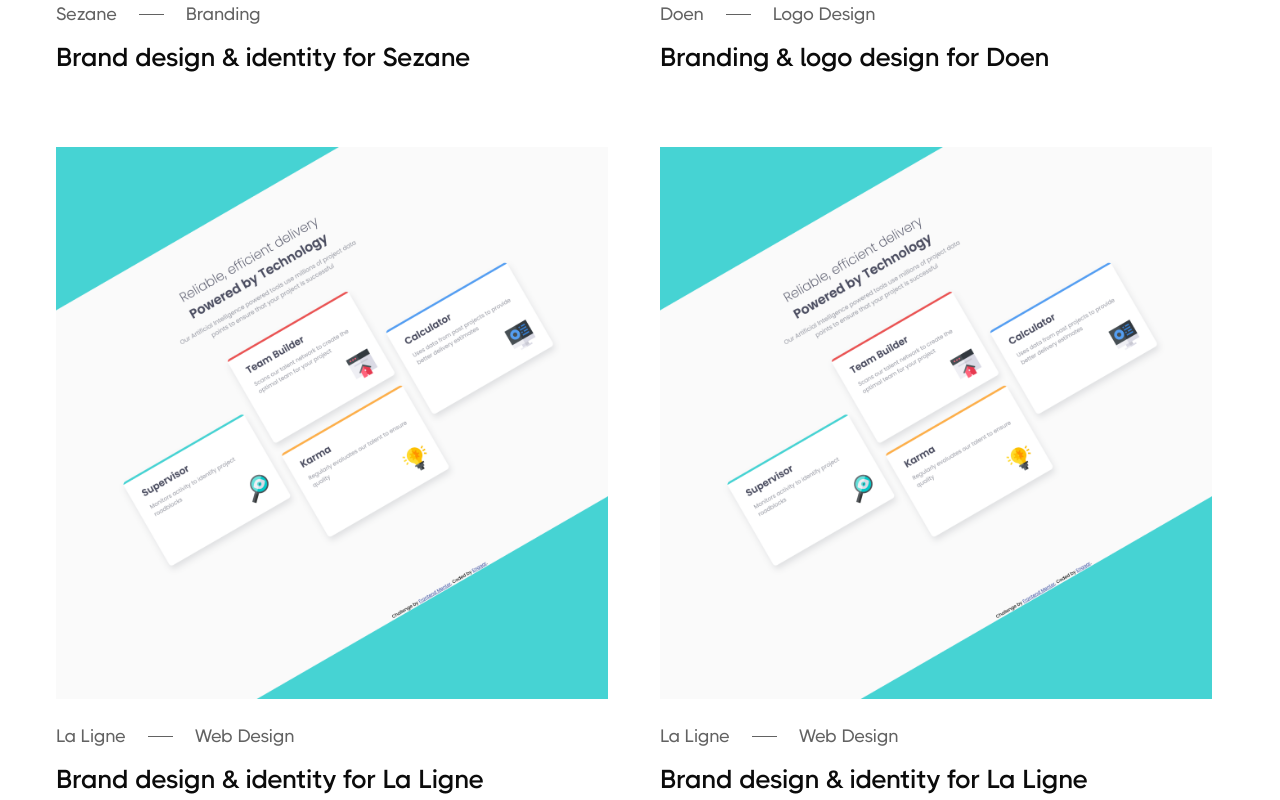
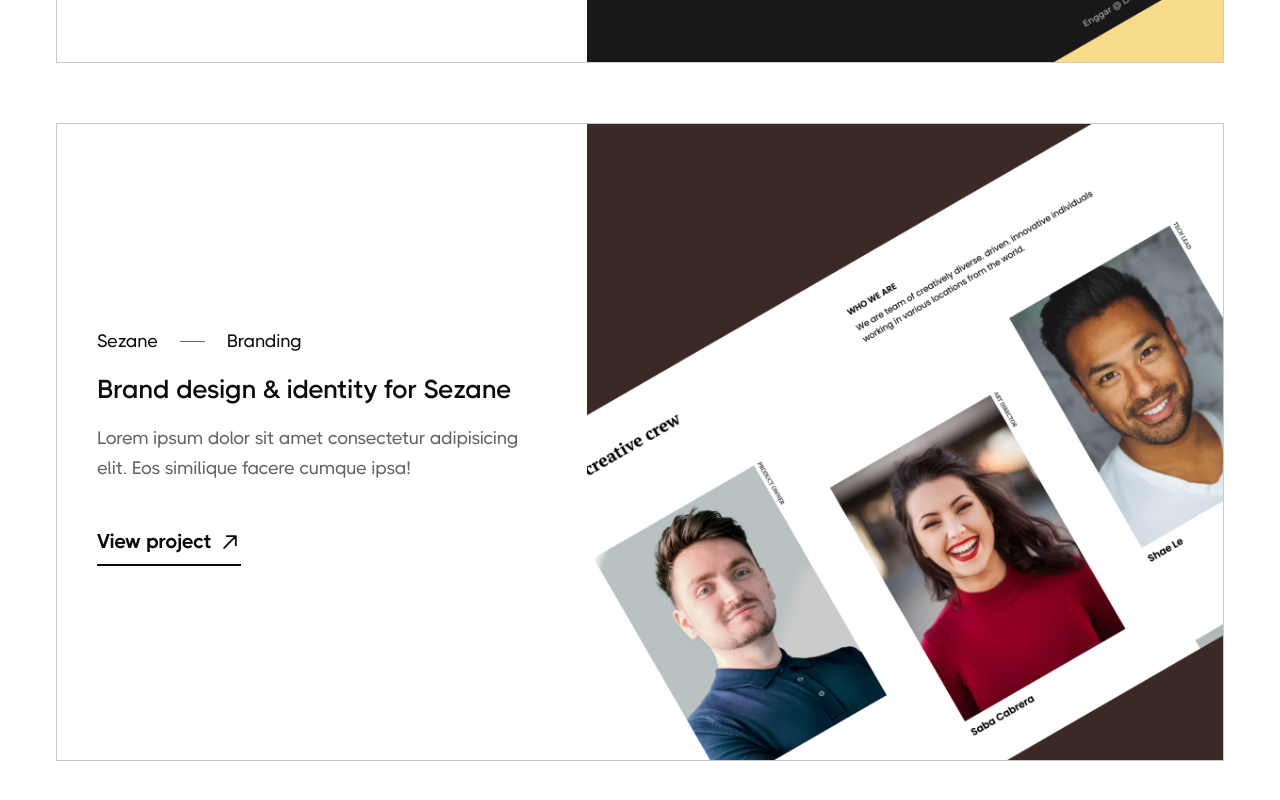
Before and after one commit to nggar/my-portfolio, a React (Create React App) app: page / in a window 1280 px wide. Shown: the part 2300-3100 px from the top of the page. Built offline with nearby package versions, Linux system fonts and the light colour scheme.

Commit message:
make homepage sections responsive

```diff
--- a/src/components/home/Projects.js
+++ b/src/components/home/Projects.js
@@ -9,11 +9,9 @@
                 <div className="projects-section section-padding section-margin border-bottom">
                     <h1 className="projects-heading heading-2">Recent projects</h1>
                     <div className="projects-wrapper">
-                        <a className='project--1' href="#">
-                            <div className="project">
-                                <div className="project__img">
-                                    <img src={project1} alt="project-1" />
-                                </div>
+
+                        {/* project 1 */}
+                        <a className="project" href="#">
                             <div className="project__description">
                                 <div className="project-info">
                                     <h4 className="project-name">Sezane</h4>
@@ -21,57 +19,72 @@
                                     <h4 className="project-topic">Branding</h4>
                                 </div>
                                 <h3 className="sub-heading project-title">Brand design & identity for Sezane</h3>
-                                </div>
+                                <p>Lorem ipsum dolor sit amet consectetur adipisicing elit. Eos similique facere cumque ipsa!</p>
+                                <a className='project__link' href='#'>
+                                    <div className="project__link__text">View project</div>
+                                    <div className="project__link__icon">
+                                        <svg xmlns="http://www.w3.org/2000/svg" className="h-6 w-6" fill="none" viewBox="0 0 24 24" stroke='currentColor' strokeWidth={2}>
+                                            <path strokeLinecap="round" strokeLinejoin="round" d="M14 5l7 7m0 0l-7 7m7-7H3" />
+                                        </svg>
                                     </div>
                                 </a>
-                        <a className='project--2' href="#">
-                            <div className="project">
+                            </div>
                             <div className="project__img">
                                 <img src={project2} alt="project-1" />
                             </div>
+                        </a>
+
+                        {/* project-2 */}
+                        <a className="project" href="#">
                             <div className="project__description">
                                 <div className="project-info">
-                                        <h4 className="project-name">Doen</h4>
+                                    <h4 className="project-name">Sezane</h4>
                                     <div className="project-info__line"></div>
-                                        <h4 className="project-topic">Logo Design</h4>
+                                    <h4 className="project-topic">Branding</h4>
                                 </div>
-                                    <h3 className="sub-heading project-title">Branding & logo design for Doen</h3>
-                                </div>
+                                <h3 className="sub-heading project-title">Brand design & identity for Sezane</h3>
+                                <p>Lorem ipsum dolor sit amet consectetur adipisicing elit. Eos similique facere cumque ipsa!</p>
+                                <a className='project__link' href='#'>
+                                    <div className="project__link__text">View project</div>
+                                    <div className="project__link__icon">
+                                        <svg xmlns="http://www.w3.org/2000/svg" className="h-6 w-6" fill="none" viewBox="0 0 24 24" stroke='currentColor' strokeWidth={2}>
+                                            <path strokeLinecap="round" strokeLinejoin="round" d="M14 5l7 7m0 0l-7 7m7-7H3" />
+                                        </svg>
                                     </div>
                                 </a>
-                        <a className='project--3' href="#">
-                            <div className="project">
+                            </div>
                             <div className="project__img">
-                                    <img src={project3} alt="project-1" />
+                                <img src={project1} alt="project-1" />
                             </div>
+                        </a>
+
+                        {/* project-3 */}
+                        <a className="project" href="#">
                             <div className="project__description">
                                 <div className="project-info">
-                                        <h4 className="project-name">La Ligne</h4>
+                                    <h4 className="project-name">Sezane</h4>
                                     <div className="project-info__line"></div>
-                                        <h4 className="project-topic">Web Design</h4>
+                                    <h4 className="project-topic">Branding</h4>
                                 </div>
-                                    <h3 className="sub-heading project-title">Brand design & identity for La Ligne</h3>
-                                </div>
+                                <h3 className="sub-heading project-title">Brand design & identity for Sezane</h3>
+                                <p>Lorem ipsum dolor sit amet consectetur adipisicing elit. Eos similique facere cumque ipsa!</p>
+                                <a className='project__link' href='#'>
+                                    <div className="project__link__text">View project</div>
+                                    <div className="project__link__icon">
+                                        <svg xmlns="http://www.w3.org/2000/svg" className="h-6 w-6" fill="none" viewBox="0 0 24 24" stroke='currentColor' strokeWidth={2}>
+                                            <path strokeLinecap="round" strokeLinejoin="round" d="M14 5l7 7m0 0l-7 7m7-7H3" />
+                                        </svg>
                                     </div>
                                 </a>
-                        <a className='project--4' href="#">
-                            <div className="project">
+                            </div>
                             <div className="project__img">
-                                    <img src={project3} alt="project-1" />
-                                </div>
-                                <div className="project__description">
-                                    <div className="project-info">
-                                        <h4 className="project-name">La Ligne</h4>
-                                        <div className="project-info__line"></div>
-                                        <h4 className="project-topic">Web Design</h4>
-                                    </div>
-                                    <h3 className="sub-heading project-title">Brand design & identity for La Ligne</h3>
-                                </div>
+                                <img src={project1} alt="project-1" />
                             </div>
                         </a>
                     </div>
                 </div>
             </div>
+
         </div>
     )
 }
--- a/src/styles/base/_typography.scss
+++ b/src/styles/base/_typography.scss
@@ -12,6 +12,11 @@
     font-size: 6rem;
     line-height: 7rem;
     color: $color-heading;
+
+    @include respond(768) {
+        font-size: 4.2rem;
+        line-height: 5.2rem;
+    }
 }
 
 .heading-2 {
@@ -23,6 +28,16 @@
     &--white {
         color: $color-white;
     }
+
+    @include respond(768) {
+        font-size: 4.2rem;
+        line-height: 5.2rem;
+    }
+
+    @include respond(480) {
+        font-size: 3.2rem;
+        line-height: 4.2rem;
+    }
 }
 
 .sub-heading {
@@ -30,6 +45,15 @@
     font-size: 2.6rem;
     line-height: 3.6rem;
     font-weight: 600;
+
+    @include respond(768) {
+        font-size: 2.4rem;
+        line-height: 3rem;
+    }
+
+    @include respond(480) {
+        font-size: 2.1rem;
+    }
 }
 
 .link-arrow {
@@ -39,7 +63,7 @@
     color: $color-heading;
 
     @include respond(992) {
-        font-size: 2.2rem;
+        font-size: 2rem;
         line-height: 2.2rem;
     }
 }
@@ -57,4 +81,11 @@
             color: $color-white;
         }
     }
+
+    @include respond(480) {
+        &--white {
+            font-size: 2.4rem;
+            line-height: 2.6rem;
+        }
+    }
 }
--- a/src/styles/home/_projects.scss
+++ b/src/styles/home/_projects.scss
@@ -3,77 +3,67 @@
     margin-bottom: 5.6rem;
 }
 
-.projects-wrapper {
+
+.project {
     display: grid;
-    grid-template-columns: 1fr 1fr;
-    row-gap: 7.2rem;
-    column-gap: 4rem;
+    grid-template-columns: 1fr 1.2fr;
+    align-items: center;
+
+    border: 1px solid $color-line;
+    transition: all .25s ease;
+    margin-bottom: 6rem;
 
     @include respond(768) {
-        grid-template-columns: 1fr;
-        column-gap: 0;
+        margin-bottom: 4.5rem;
     }
 
-    a {
-
-        &:hover,
-        &:focus {
-
-            .project-title {
-                color: $color-regular;
-            }
-
-            img {
-                transform: scale(1.05);
-            }
-        }
+    &:nth-child(3) {
+        margin-bottom: 0;
     }
-}
-
-.project {
-
-    &__img {
-        width: 55.2rem;
-        overflow: hidden;
-
-        img {
-            display: block;
-            width: 100%;
-            height: 100%;
-            object-fit: cover;
-            transition: all .25s ease-in-out;
-        }
-
-        @include respond(992) {
-            width: 40.6rem;
-        }
-
-        @include respond(768) {
-            width: 100%;
-        }
-    }
-
 
     &__description {
         display: flex;
         flex-direction: column;
         justify-content: center;
+        padding: 0 4rem;
+
+        p {
+            margin-bottom: 4.8rem;
+        }
+
+        @include respond(768) {
+            padding: 0 3rem;
+        }
+
+        @include respond(480) {
+            padding: 0 2.4rem;
+
+            p {
+                margin-bottom: 2.4rem;
+            }
+        }
 
         .project-title {
-            transition: all .25s ease-in-out;
+            transition: all .25s ease;
+            margin-bottom: 1.6rem;
         }
 
         .project-info {
-            color: $color-regular;
+            color: $color-heading;
             display: flex;
             align-items: center;
-            margin-bottom: 1rem;
-            margin-top: 2.2rem;
+            margin-bottom: 2rem;
 
             .project-name,
             .project-topic {
                 font-weight: 500;
-                transition: all .25s ease-in-out;
+                transition: all .25s ease;
+                line-height: 2rem;
+
+                @include respond(768) {
+                    font-size: 1.6rem;
+                    line-height: 1.8rem;
+                }
             }
 
             &__line {
@@ -84,4 +74,95 @@
             }
         }
     }
+
+    &__link {
+        position: relative;
+        width: max-content;
+        height: min-content;
+        display: flex;
+        align-items: center;
+
+        &__text {
+            margin-right: 3rem;
+            font-size: 2rem;
+            color: $color-heading;
+            font-weight: 700;
+            line-height: 2.2rem;
+
+            @include respond(992) {
+                margin-right: 2.8rem;
+            }
+        }
+
+        &__icon {
+            svg {
+                transform: rotate(-45deg) translateX(0px) translateY(0px);
+                color: $color-heading;
+                height: 100%;
+                position: absolute;
+                transition: all .25s ease;
+                bottom: 0;
+                right: 0;
+
+            }
+        }
+
+        &::after {
+            content: '';
+            height: .2rem;
+            width: 100%;
+            opacity: 1;
+            bottom: -60%;
+            left: 0;
+            background-color: $color-heading;
+            position: absolute;
+        }
+    }
+
+
+    &__img {
+        overflow: hidden;
+
+        img {
+            display: block;
+            max-width: 100%;
+            transition: all .25s ease;
+        }
+    }
+
+    &:hover,
+    &:focus {
+        transform: scale3d(0.98, 0.98, 1);
+
+        .project-title {
+            color: $color-regular;
+        }
+
+        img {
+            transform: scale3d(1.1, 1.1, 1);
+        }
+
+        .project__link__icon {
+            svg {
+                transform: rotate(-45deg) translateX(6px) translateY(0px);
+                transition: all .25s ease;
+            }
+        }
+    }
+
+    @include respond(992) {
+
+        grid-template-columns: 1fr;
+
+        &__description {
+            order: 2;
+            padding-top: 4rem;
+            padding-bottom: 7rem;
+
+            @include respond(480) {
+                padding-top: 3rem;
+            }
+        }
+    }
+
 }
--- a/src/styles/utils/_utils.scss
+++ b/src/styles/utils/_utils.scss
@@ -1,6 +1,11 @@
 .section-margin {
     margin-left: 2.4rem;
     margin-right: 2.4rem;
+
+    @include respond(480) {
+        margin-left: 1.6rem;
+        margin-right: 1.6rem;
+    }
 }
 
 .section-padding {
@@ -11,6 +16,11 @@
         padding-top: 12rem;
         padding-bottom: 12rem;
     }
+
+    @include respond(480) {
+        padding-top: 8.6rem;
+        padding-bottom: 8.6rem;
+    }
 }
 
 .border-bottom {
```
Also changed, not shown: src/styles/_nav.scss (+10 -3 lines), src/styles/home/_about.scss (+21 -1 lines), src/styles/home/_contact.scss (+31 -0 lines), src/styles/home/_header.scss (+26 -0 lines), src/styles/home/_skills.scss (+18 -0 lines), src/styles/utils/_components.scss (+19 -1 lines). Lines whose indentation alone changed are shown as unchanged.
